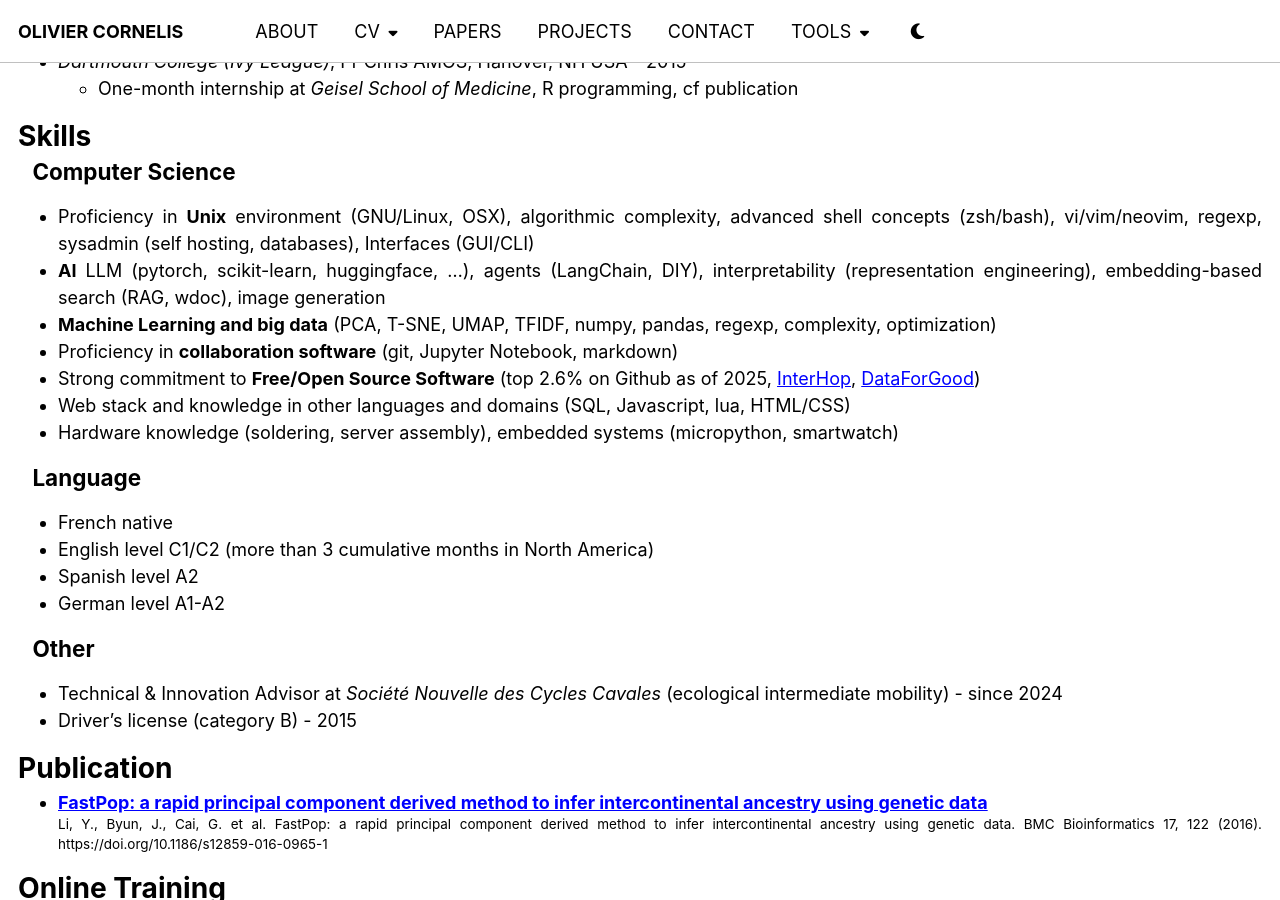
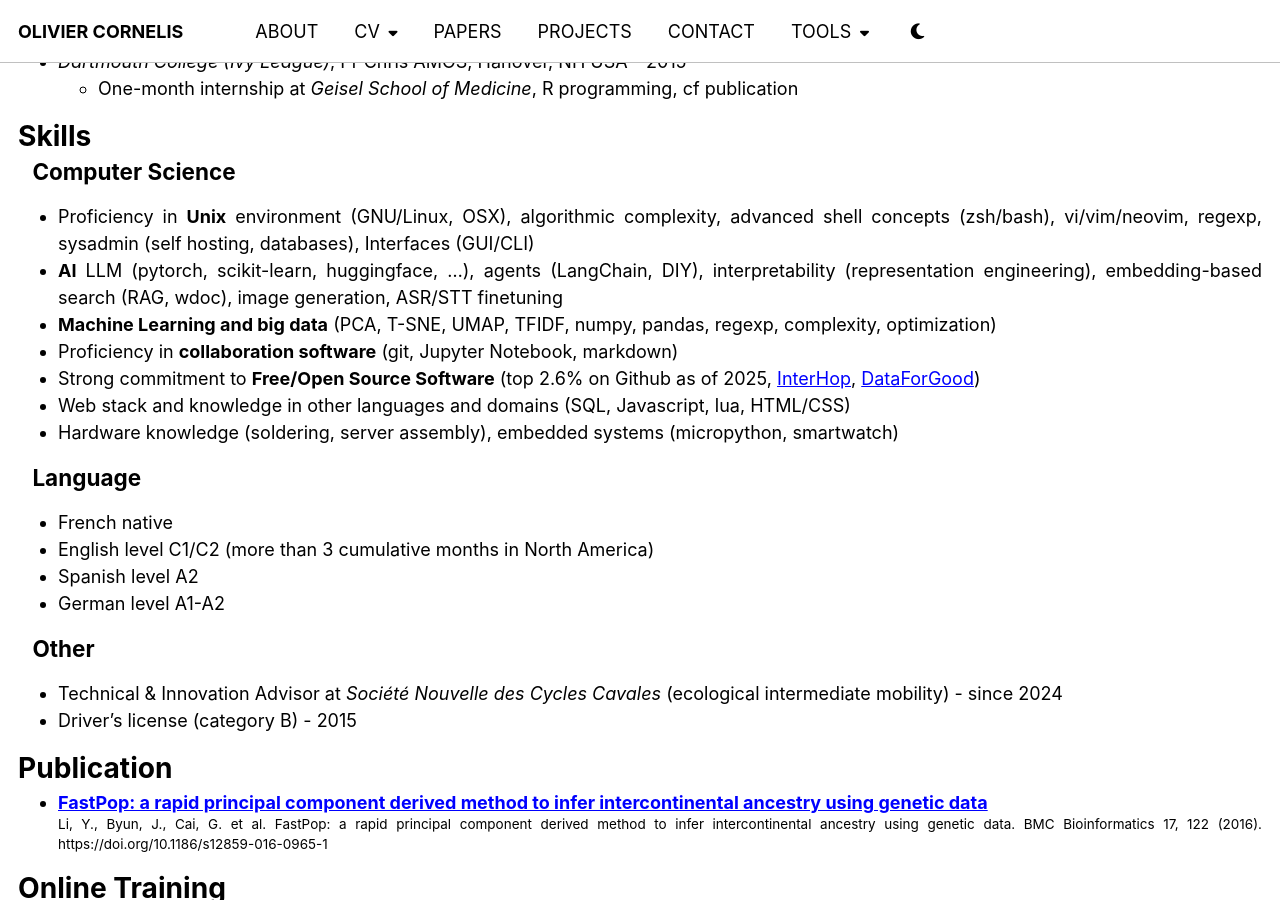
Before and after one commit to thiswillbeyourgithub/website, a Jekyll site: the page built from _pages/cv_en.md, in a window 1280 px wide and 900 px high, scrolled down 698 px. Built offline with Jekyll 4.4.1, drawn with Linux system fonts in a browser that asks for light colours.

Commit message:
mentin fine tuning experience in cv
Signed-off-by: thiswillbeyourgithub <26625900+thiswillbeyourgithub@users.noreply.github.com>

```diff
--- a/_pages/cv_en.md
+++ b/_pages/cv_en.md
@@ -68,7 +68,7 @@ redirect_from:
 # Skills
 ## Computer Science
 * Proficiency in **Unix** environment (GNU/Linux, OSX), algorithmic complexity, advanced shell concepts (zsh/bash), vi/vim/neovim, regexp, sysadmin (self hosting, databases), Interfaces (GUI/CLI)
-* **AI** LLM (pytorch, scikit-learn, huggingface, ...), agents (LangChain, DIY), interpretability (representation engineering), embedding-based search (RAG, wdoc), image generation
+* **AI** LLM (pytorch, scikit-learn, huggingface, ...), agents (LangChain, DIY), interpretability (representation engineering), embedding-based search (RAG, wdoc), image generation, ASR/STT finetuning
 * **Machine Learning and big data** (PCA, T-SNE, UMAP, TFIDF, numpy, pandas, regexp, complexity, optimization)
 * Proficiency in **collaboration software** (git, Jupyter Notebook, markdown)
 * Strong commitment to **Free/Open Source Software** (top 2.6% on Github as of 2025, [InterHop](https://interhop.org/), [DataForGood](https://dataforgood.fr/))
```
Also changed, not shown: _pages/cv_fr.md (+1 -1 lines).
